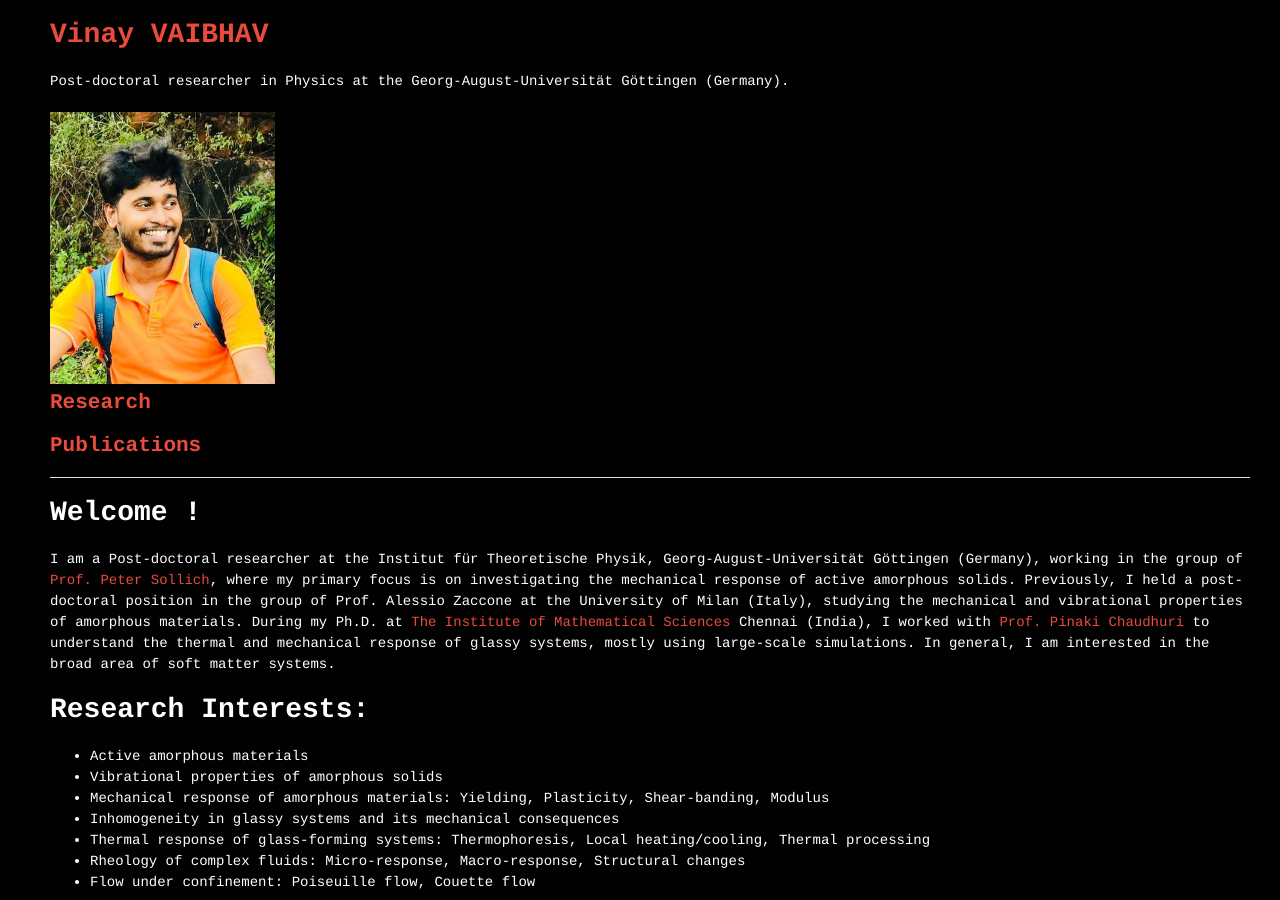
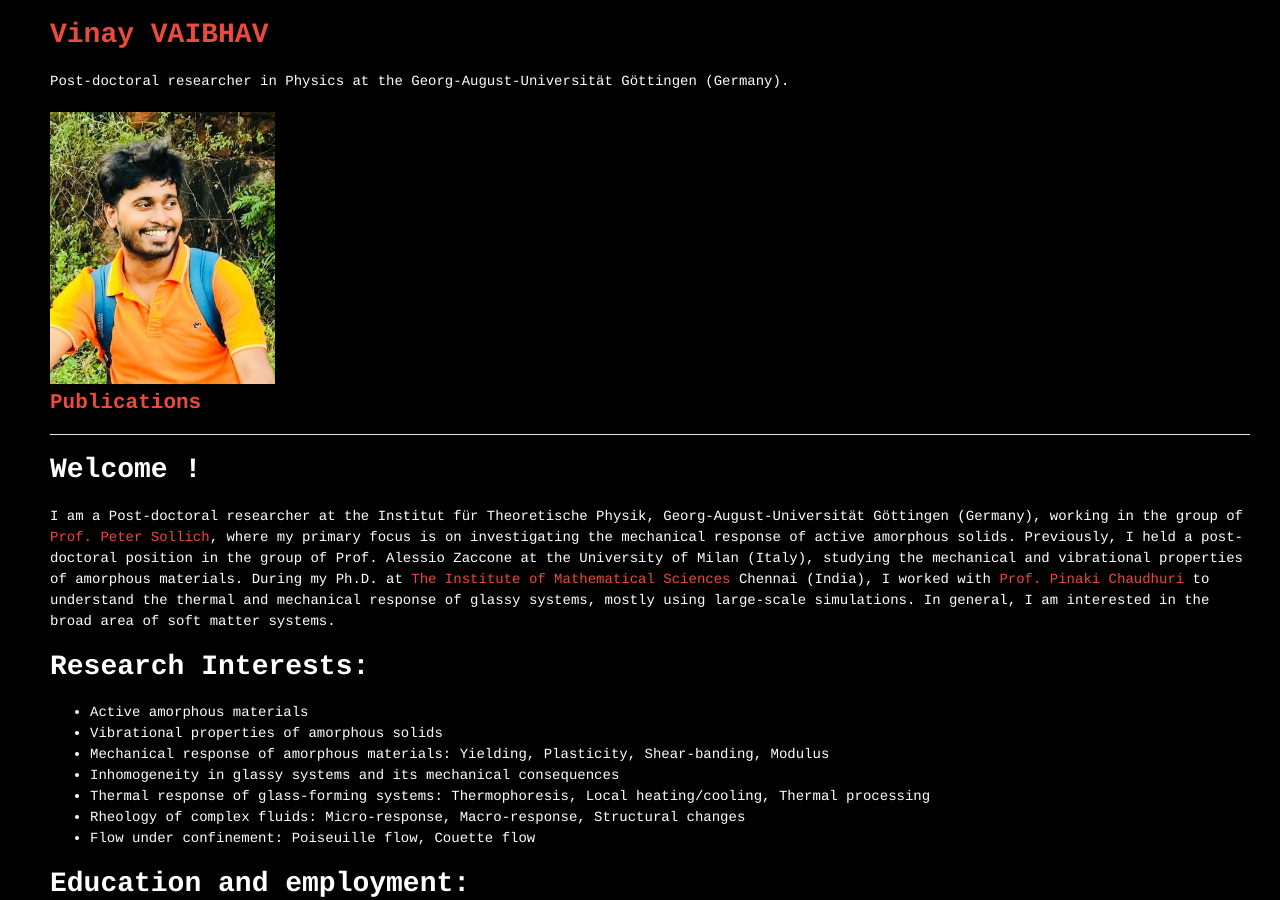
Before and after one commit to vinayphys/vinayphys.github.io, a Jekyll site: the page built from index.md, in a window 1280 px wide and 900 px high. Built offline with Jekyll 4.4.1, drawn with Linux system fonts in a browser that asks for light colours; our own code applies the rules of GitHub Pages for plain Markdown files; a script that is not in the unit is left out.

Commit message:
Update default.html

```diff
--- a/_layouts/default.html
+++ b/_layouts/default.html
@@ -23,7 +23,6 @@
 
        <img src="images/photo_profile2.jpeg" width="225"/>
 
-        <h2><a href="{{ "/Research" | absolute_url}}">Research</a></h2>
         <h2><a href="{{ "/Publications" | absolute_url}}">Publications</a></h2>
 
       </header>
```
